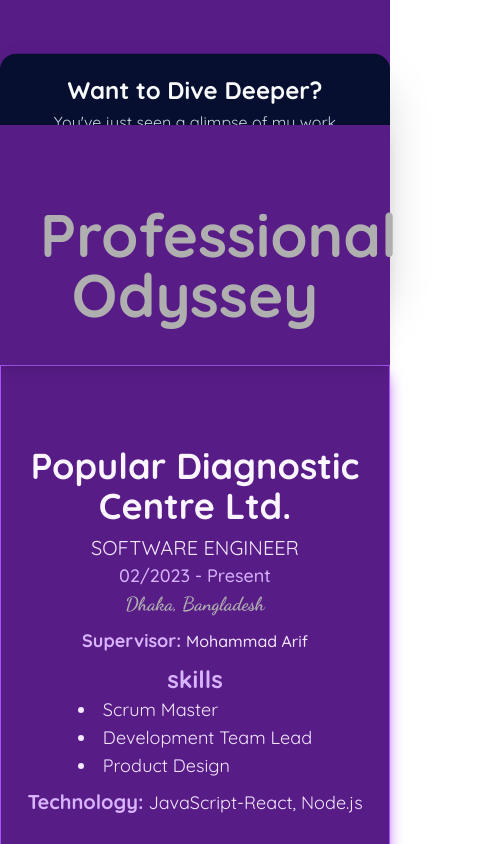
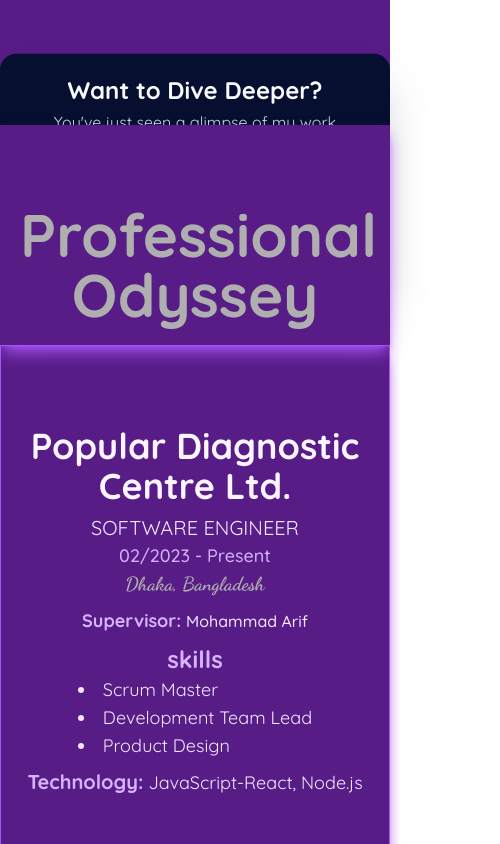
Before and after one commit to MdMirzaShihab/MyPortfolio, a React (Vite) app: page / in a window 390 px wide. Shown: the part 6200-7044 px from the top of the page, 500 px wide, since content can reach past the window. Built offline with nearby package versions, Linux system fonts and the light colour scheme.

Commit message:
Footer responsive

```diff
--- a/src/components/ExperienceSection.jsx
+++ b/src/components/ExperienceSection.jsx
@@ -258,8 +258,14 @@
           ))}
         </div>
       </div>
+
+
+      {/* mobile version */}
+
+
+
       <div className="lg:hidden bg-purple-900">
-        <h1 className="sticky top-0 font-bold text-6xl p-10 pt-20 text-center bg-purple-900 shadow-lg text-gray-200">
+        <h1 className="sticky top-0 font-bold text-6xl p-5 pt-20 text-center bg-purple-900 shadow-lg shadow-purple-500 text-gray-200">
           Professional Odyssey
         </h1>
         <div>
--- a/src/components/Footer.jsx
+++ b/src/components/Footer.jsx
@@ -14,7 +14,7 @@
       className="bg-gray-900 text-gray-400 px-4">
       <div className="container mx-auto flex flex-wrap justify-between gap-4">
         <div className="border-r px-4 mx-auto py-8">
-          <div className="flex mt-4 gap-4">
+          <div className="flex flex-wrap mt-4 gap-4">
             {/* Quick Links */}
             <div>
               <h2 className="text-lg text-center font-medium text-slate-200">
```
